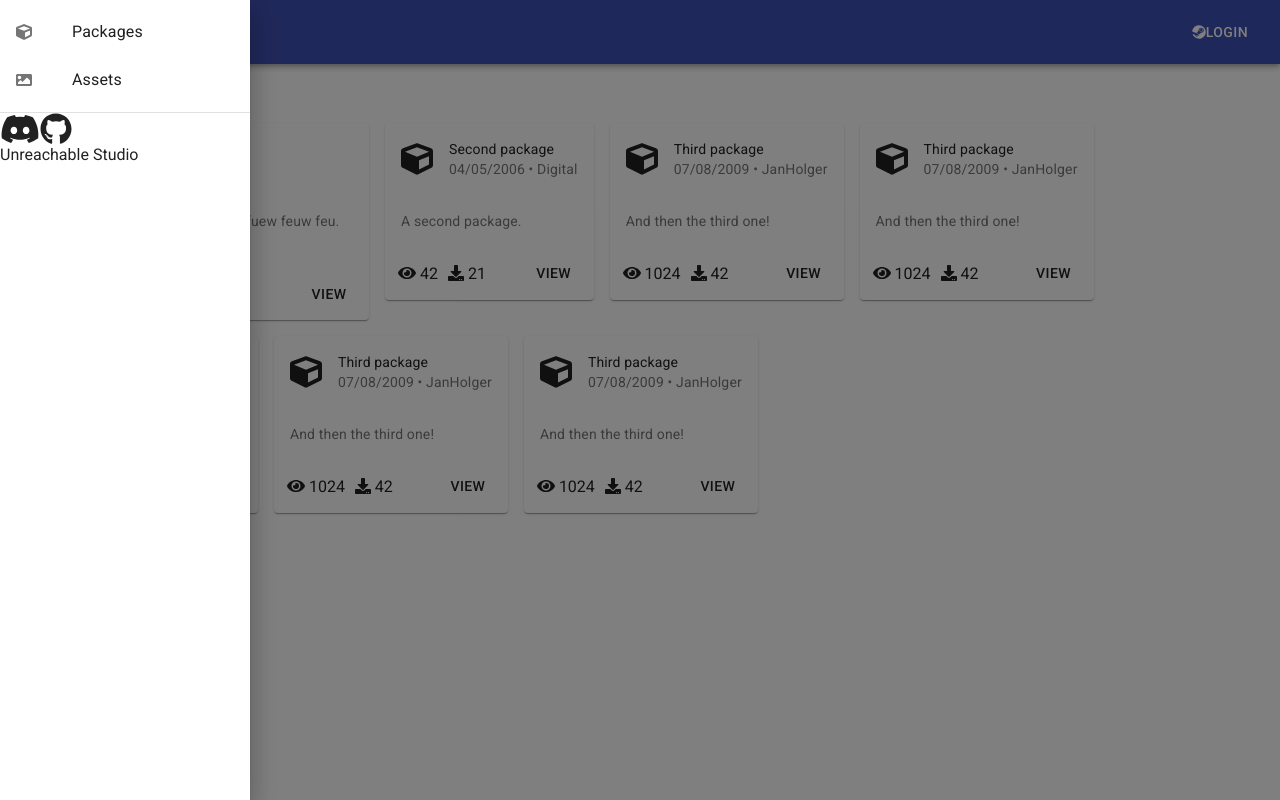
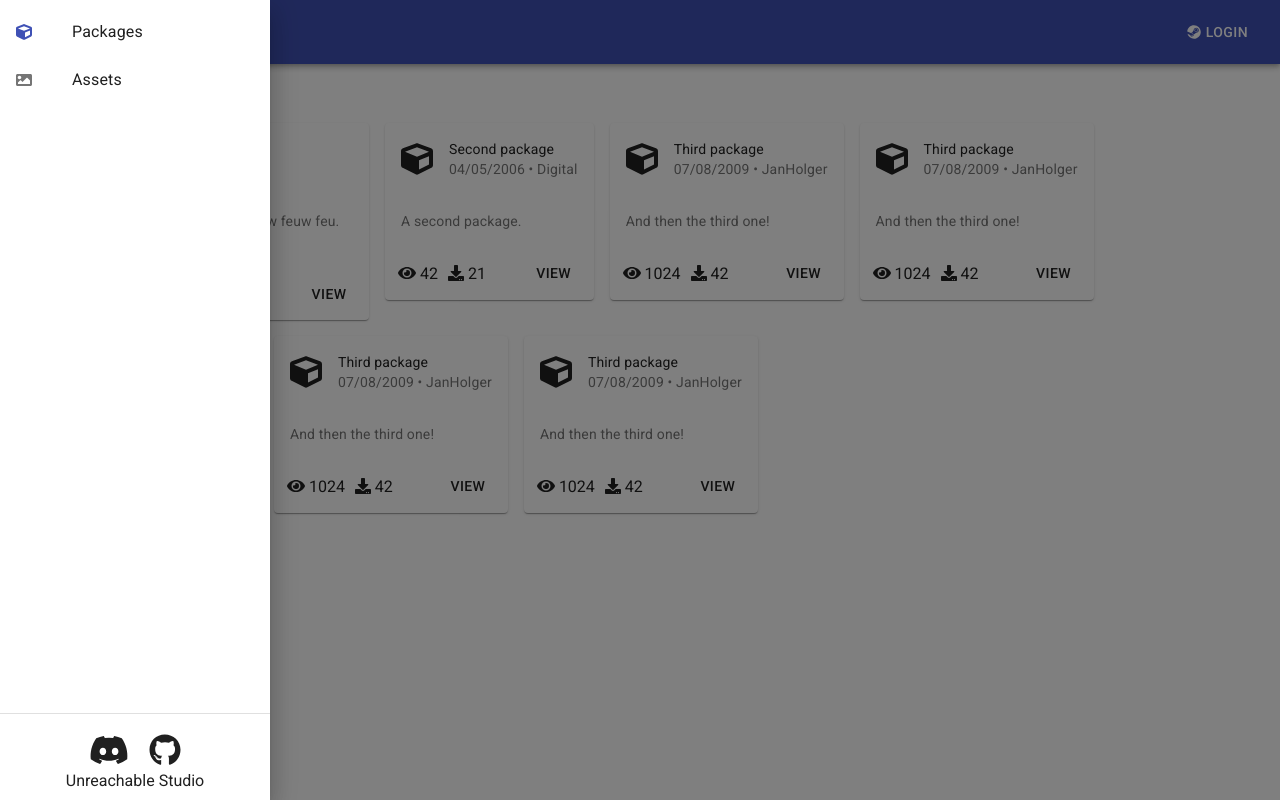
Before and after one commit to unreachable-studio/onset.tools, a React (Create React App) app in the folder front/: page /packages in a window 1280 px wide. Both pictures are taken after a click on the button "menu". Built offline with nearby package versions, Linux system fonts and the light colour scheme.

Commit message:
Finish navbar footer and add active navlink

```diff
--- a/front/src/components/NavBar/NavBar.js
+++ b/front/src/components/NavBar/NavBar.js
@@ -1,5 +1,5 @@
 import React, { useState } from "react";
-import { Link } from "react-router-dom";
+import { NavLink } from "react-router-dom";
 
 import { makeStyles } from '@material-ui/core/styles';
 import {
@@ -21,12 +21,41 @@ import { FontAwesomeIcon } from '@fortawesome/react-fontawesome';
 
 const useStyles = makeStyles({
   list: {
-    width: 250,
+    width: 270,
+  },
+  loginText: {
+    marginLeft: '5px'
   },
   link: {
 	  textDecoration: 'none',
 	  color: '#202020',
-  }
+  },
+  footer: {
+    position: 'absolute',
+    display: 'block',
+    width: '100%',
+    bottom: '10px',
+  },
+  externalLinks: {
+    display: 'block',
+    marginLeft: 'auto',
+    textAlign: 'center',
+    paddingTop: '20px'
+  },
+  externalLinksBtn: {
+    textDecoration: 'none',
+    color: '#202020',
+    marginLeft: '10px',
+    marginRight: '10px'
+  },
+  unreachable: {
+    textAlign: 'center',
+    marginTop: '5px'
+  },
+  unreachableBtn: {
+    textDecoration: 'none',
+    color: '#202020',
+  },
 });
 
 const NavBar = () => {
@@ -42,27 +71,30 @@ const NavBar = () => {
   const Menu = () => (
     <div className={classes.list} role="presentation" onClick={toggleDrawer(false)} onKeyDown={toggleDrawer(false)}>
       <List>
-		  <Link to="/packages" className={classes.link}>
+		  <NavLink to="/packages" className={classes.link} activeClassName="activeLink">
             <ListItem button key={0}>
-              <ListItemIcon><FontAwesomeIcon icon="cube" size="1x"/></ListItemIcon>
+              <ListItemIcon className="iconNavbar"><FontAwesomeIcon icon="cube" size="1x"/></ListItemIcon>
               <ListItemText primary="Packages" />
             </ListItem>
-        </Link>
+        </NavLink>
 
-        <Link to="/assets"  className={classes.link}>
+        <NavLink to="/assets" className={classes.link} activeClassName="activeLink">
           <ListItem button key={1}>
-            <ListItemIcon><FontAwesomeIcon icon="image" size="1x"/></ListItemIcon>
+            <ListItemIcon className="iconNavbar"><FontAwesomeIcon icon="image" size="1x"/></ListItemIcon>
             <ListItemText primary="Assets" />
           </ListItem>
-        </Link>
+        </NavLink>
       </List>
 
-      <Divider />
 
-      <FontAwesomeIcon icon={['fab', 'discord']} size="2x"/>
-      <FontAwesomeIcon icon={['fab', 'github']} size="2x"/>
-      <br />
-      Unreachable Studio
+      <div className={classes.footer}>
+        <Divider />
+        <div className={classes.externalLinks}>
+          <a href="https://discordapp.com/invite/C8qSa2K" className={classes.externalLinksBtn}><FontAwesomeIcon icon={['fab', 'discord']} size="2x"/></a>
+          <a href="https://github.com/unreachable-studio/onset.tools" className={classes.externalLinksBtn}><FontAwesomeIcon icon={['fab', 'github']} size="2x"/></a>
+        </div>
+        <div className={classes.unreachable}><a href="https://unreachable.studio/" className={classes.unreachableBtn}>Unreachable Studio</a></div>
+      </div>
     </div>
   );
 
@@ -71,7 +103,7 @@ const NavBar = () => {
       <Toolbar>
         <IconButton onClick={toggleDrawer(true)} edge="start" color="inherit" aria-label="menu"><MenuIcon /></IconButton>
         <Typography variant="h6">Onset.tools</Typography>
-        <Button style={{marginLeft: 'auto'}} color="inherit" aria-label="login"><FontAwesomeIcon icon={['fab', 'steam']} /> Login</Button>
+        <Button style={{marginLeft: 'auto'}} color="inherit" aria-label="login"><FontAwesomeIcon icon={['fab', 'steam']} /> <span className={classes.loginText}>Login</span></Button>
       </Toolbar>
     </AppBar>
 
--- a/front/src/index.scss
+++ b/front/src/index.scss
@@ -11,3 +11,9 @@ h1 {
     text-align: center;
     font-size: 2rem;
 }
+
+.activeLink {
+    .iconNavbar {
+        color: #3f51b5;
+    }
+}
```
